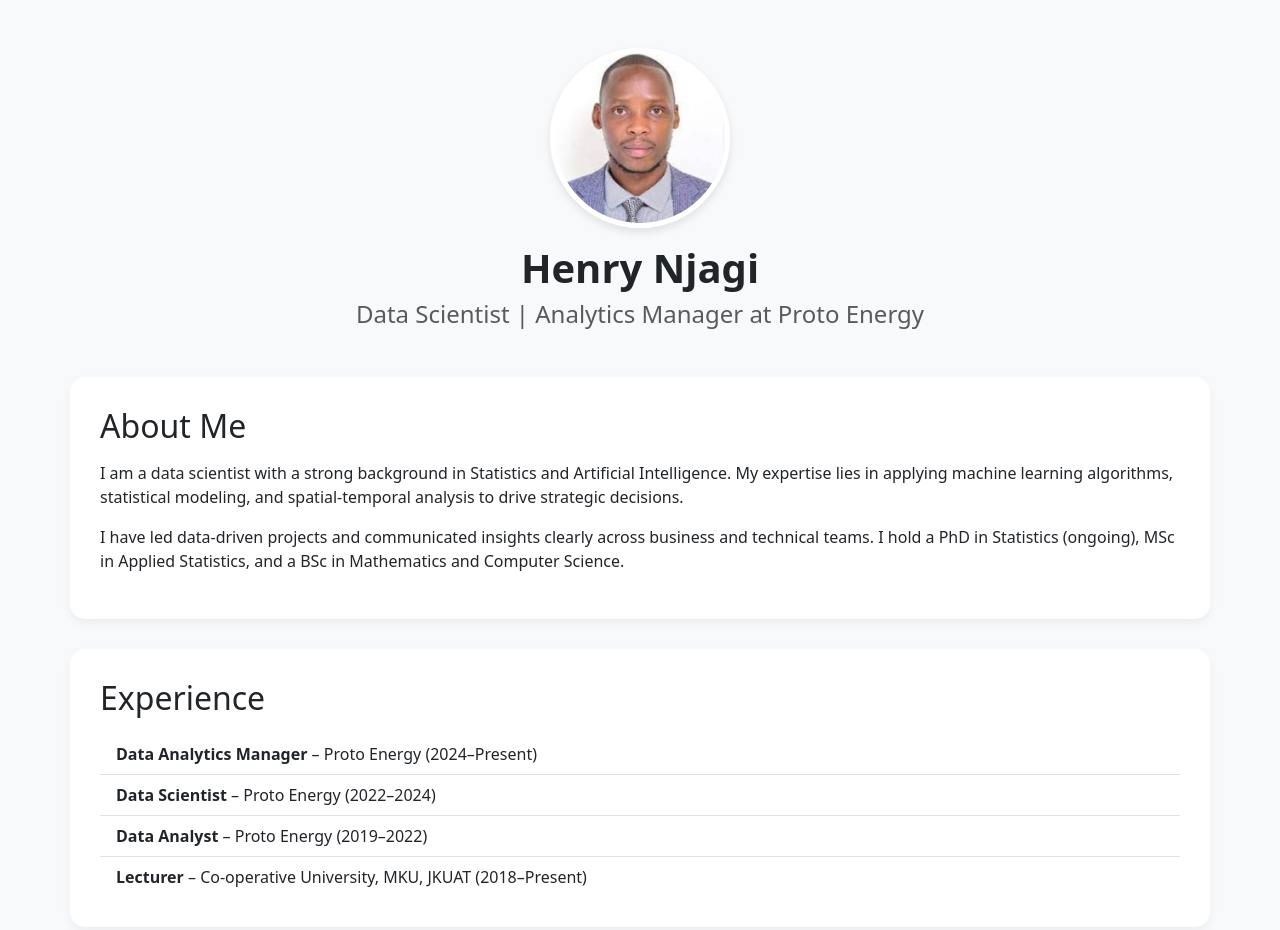
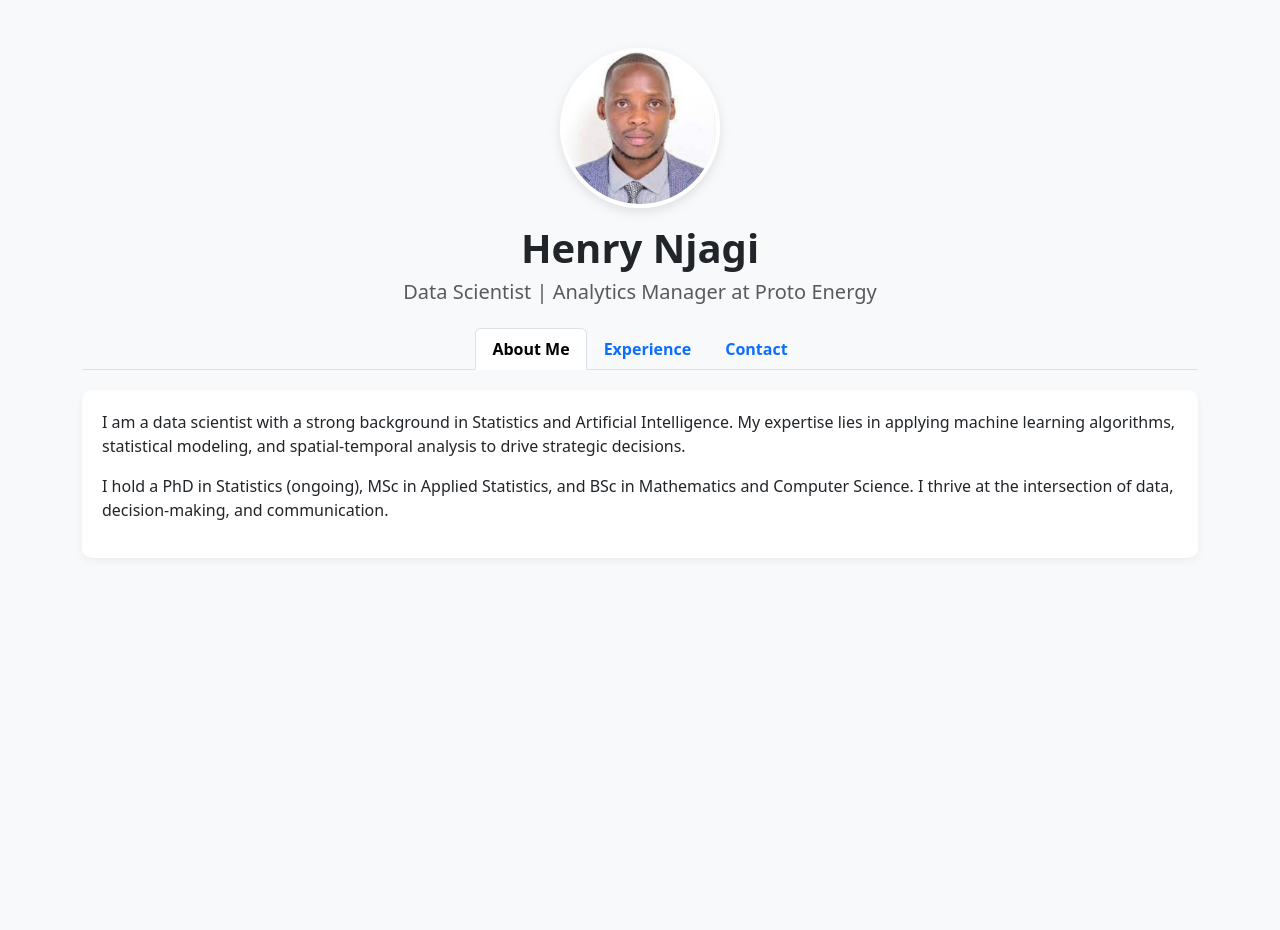
Before and after one commit to hnjagim/my-website, a plain HTML site: page index.html in a window 1280 px wide. Shown: the top 930 px of the page. After the commit the page ends 800 px from the top, so only its background shows below. Drawn offline with nearby package versions, Linux system fonts and the light colour scheme.

Commit message:
Added tabs for About Me, Experience, Contact

```diff
--- a/index.html
+++ b/index.html
@@ -5,27 +5,30 @@
   <meta name="viewport" content="width=device-width, initial-scale=1" />
   <title>Henry Njagi | Data Scientist</title>
 
-  <!-- Bootstrap CSS CDN -->
-  <link href="https://cdn.jsdelivr.net/npm/bootstrap@5.3.3/dist/css/bootstrap.min.css" rel="stylesheet">
+  <!-- Bootstrap CSS -->
+  <link href="https://cdn.jsdelivr.net/npm/bootstrap@5.3.3/dist/css/bootstrap.min.css" rel="stylesheet" />
 
   <style>
     body {
       background-color: #f8f9fa;
     }
     .profile-img {
-      width: 180px;
-      height: 180px;
+      width: 160px;
+      height: 160px;
       object-fit: cover;
       border-radius: 50%;
-      border: 5px solid #fff;
-      box-shadow: 0px 4px 10px rgba(0, 0, 0, 0.1);
+      border: 4px solid #fff;
+      box-shadow: 0px 4px 12px rgba(0, 0, 0, 0.1);
     }
-    .section {
-      background: white;
-      padding: 30px;
-      border-radius: 15px;
-      box-shadow: 0 4px 10px rgba(0,0,0,0.05);
-      margin-top: 30px;
+    .nav-tabs .nav-link {
+      font-weight: bold;
+    }
+    .tab-content {
+      padding: 20px;
+      background: #fff;
+      border-radius: 10px;
+      margin-top: 20px;
+      box-shadow: 0 3px 8px rgba(0,0,0,0.05);
     }
   </style>
 </head>
@@ -34,21 +37,37 @@
   <div class="container text-center mt-5">
     <img src="my-photo.jpg" alt="Henry Njagi" class="profile-img mb-3" />
     <h1 class="fw-bold">Henry Njagi</h1>
-    <h4 class="text-muted">Data Scientist | Analytics Manager at Proto Energy</h4>
+    <h5 class="text-muted">Data Scientist | Analytics Manager at Proto Energy</h5>
   </div>
 
-  <div class="container section mt-5">
-    <h2 class="mb-3">About Me</h2>
+  <div class="container mt-4">
+    <!-- Nav Tabs -->
+    <ul class="nav nav-tabs justify-content-center" id="myTab" role="tablist">
+      <li class="nav-item" role="presentation">
+        <button class="nav-link active" id="about-tab" data-bs-toggle="tab" data-bs-target="#about" type="button" role="tab">About Me</button>
+      </li>
+      <li class="nav-item" role="presentation">
+        <button class="nav-link" id="experience-tab" data-bs-toggle="tab" data-bs-target="#experience" type="button" role="tab">Experience</button>
+      </li>
+      <li class="nav-item" role="presentation">
+        <button class="nav-link" id="contact-tab" data-bs-toggle="tab" data-bs-target="#contact" type="button" role="tab">Contact</button>
+      </li>
+    </ul>
+
+    <!-- Tab Content -->
+    <div class="tab-content" id="myTabContent">
+      <!-- About Me -->
+      <div class="tab-pane fade show active" id="about" role="tabpanel">
         <p>
           I am a data scientist with a strong background in Statistics and Artificial Intelligence. My expertise lies in applying machine learning algorithms, statistical modeling, and spatial-temporal analysis to drive strategic decisions.
         </p>
         <p>
-      I have led data-driven projects and communicated insights clearly across business and technical teams. I hold a PhD in Statistics (ongoing), MSc in Applied Statistics, and a BSc in Mathematics and Computer Science.
+          I hold a PhD in Statistics (ongoing), MSc in Applied Statistics, and BSc in Mathematics and Computer Science. I thrive at the intersection of data, decision-making, and communication.
         </p>
       </div>
 
-  <div class="container section">
-    <h2 class="mb-3">Experience</h2>
+      <!-- Experience -->
+      <div class="tab-pane fade" id="experience" role="tabpanel">
         <ul class="list-group list-group-flush">
           <li class="list-group-item"><strong>Data Analytics Manager</strong> – Proto Energy (2024–Present)</li>
           <li class="list-group-item"><strong>Data Scientist</strong> – Proto Energy (2022–2024)</li>
@@ -57,13 +76,16 @@
         </ul>
       </div>
 
-  <div class="container section mb-5">
-    <h2 class="mb-3">Contact</h2>
+      <!-- Contact -->
+      <div class="tab-pane fade" id="contact" role="tabpanel">
         <p><strong>Email:</strong> <a href="mailto:hnjagi@protoenergy.com">hnjagi@protoenergy.com</a></p>
         <p><strong>LinkedIn:</strong> <a href="https://www.linkedin.com/in/henry-njagi-713325149/" target="_blank">linkedin.com/in/henry-njagi</a></p>
+        <p><strong>Location:</strong> Nairobi, Kenya</p>
+      </div>
+    </div>
   </div>
 
-  <!-- Bootstrap JS (optional but good practice) -->
+  <!-- Bootstrap JS -->
   <script src="https://cdn.jsdelivr.net/npm/bootstrap@5.3.3/dist/js/bootstrap.bundle.min.js"></script>
 </body>
 </html>
```
Lines whose indentation alone changed are shown as unchanged.
